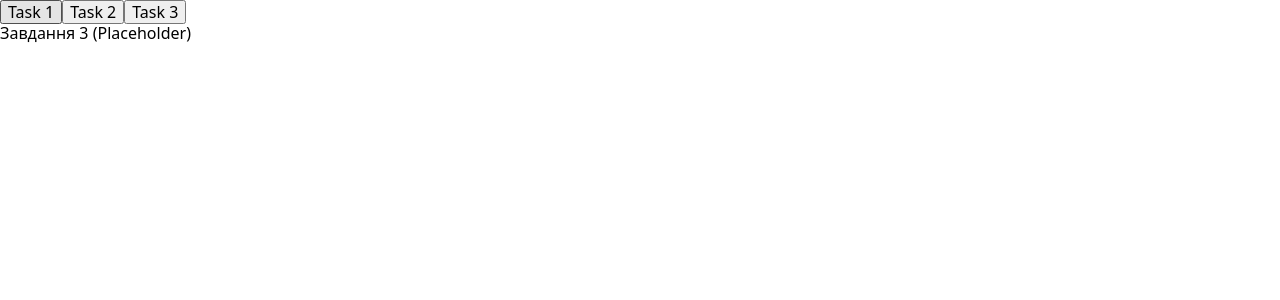
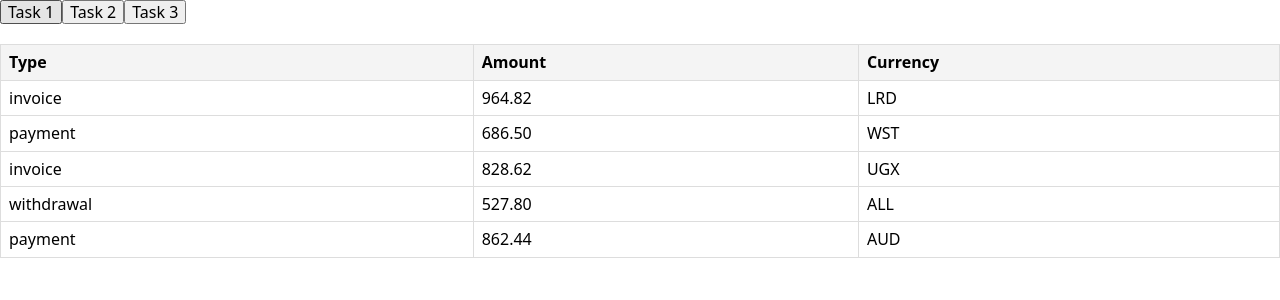
Before and after one commit to o-hadalin/goit-react-hw-01, a React (Vite) app: page / in a window 1280 px wide. Both pictures are taken after a click on the button "Task 3". Shown: the top 300 px of the page. Built offline with nearby package versions, Linux system fonts and the light colour scheme.

Commit message:
Task 3 without css

```diff
--- a/src/App.jsx
+++ b/src/App.jsx
@@ -1,8 +1,10 @@
 import React, { useState } from "react";
 import Profile from "./components/Profile/Profile";
 import FriendList from "./components/FriendList/FriendList";
+import TransactionHistory from "./components/TransactionHistory/TransactionHistory";
 import userData from "./userData.json";
 import friends from "./friends.json";
+import transactions from "./transactions.json";
 
 const App = () => {
   const [currentTask, setCurrentTask] = useState("task1");
@@ -26,7 +28,9 @@ const App = () => {
           />
         )}
         {currentTask === "task2" && <FriendList friends={friends} />}
-        {currentTask === "task3" && <div>Завдання 3 (Placeholder)</div>}
+        {currentTask === "task3" && (
+          <TransactionHistory items={transactions} />
+        )}
       </div>
     </div>
   );
--- /dev/null
+++ b/src/components/TransactionHistory/TransactionHistory.jsx
@@ -0,0 +1,39 @@
+import React from "react";
+import PropTypes from "prop-types";
+import styles from "./TransactionHistory.module.css";
+
+const TransactionHistory = ({ items }) => {
+  return (
+    <table className={styles.transactionHistory}>
+      <thead>
+        <tr>
+          <th>Type</th>
+          <th>Amount</th>
+          <th>Currency</th>
+        </tr>
+      </thead>
+      <tbody>
+        {items.map(({ id, type, amount, currency }) => (
+          <tr key={id}>
+            <td>{type}</td>
+            <td>{amount}</td>
+            <td>{currency}</td>
+          </tr>
+        ))}
+      </tbody>
+    </table>
+  );
+};
+
+TransactionHistory.propTypes = {
+  items: PropTypes.arrayOf(
+    PropTypes.shape({
+      id: PropTypes.string.isRequired,
+      type: PropTypes.string.isRequired,
+      amount: PropTypes.string.isRequired,
+      currency: PropTypes.string.isRequired,
+    })
+  ).isRequired,
+};
+
+export default TransactionHistory;
--- /dev/null
+++ b/src/components/TransactionHistory/TransactionHistory.module.css
@@ -0,0 +1,16 @@
+.transactionHistory {
+  width: 100%;
+  border-collapse: collapse;
+  margin: 20px 0;
+}
+
+.transactionHistory th,
+.transactionHistory td {
+  border: 1px solid #ddd;
+  padding: 8px;
+  text-align: left;
+}
+
+.transactionHistory th {
+  background-color: #f4f4f4;
+}
--- /dev/null
+++ b/src/transactions.json
@@ -0,0 +1,32 @@
+[
+  {
+    "id": "1e0700a2-5183-4291-85cc-2065a036a683",
+    "type": "invoice",
+    "amount": "964.82",
+    "currency": "LRD"
+  },
+  {
+    "id": "a30f821b-4d25-4ff0-abdd-e340b3f0dd2b",
+    "type": "payment",
+    "amount": "686.50",
+    "currency": "WST"
+  },
+  {
+    "id": "44dca67a-8e5a-4798-bf8e-b15efd4e1abd",
+    "type": "invoice",
+    "amount": "828.62",
+    "currency": "UGX"
+  },
+  {
+    "id": "ea8ed3dc-2b68-4a53-905a-53ecb0adef33",
+    "type": "withdrawal",
+    "amount": "527.80",
+    "currency": "ALL"
+  },
+  {
+    "id": "63ca02f9-d637-46b5-9237-f3b24425e029",
+    "type": "payment",
+    "amount": "862.44",
+    "currency": "AUD"
+  }
+]
```
